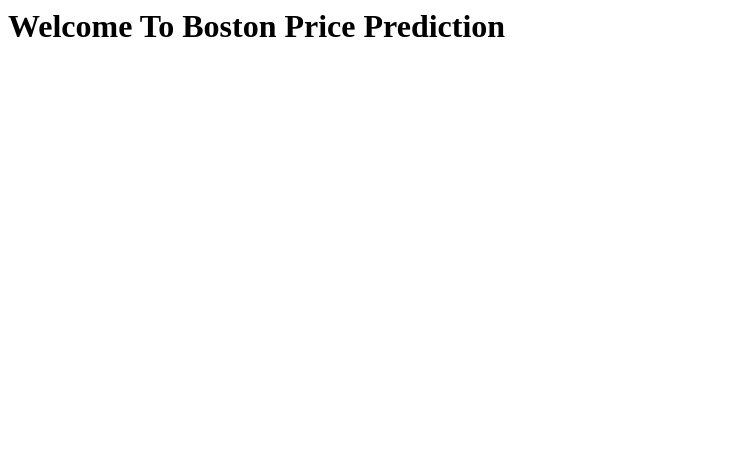
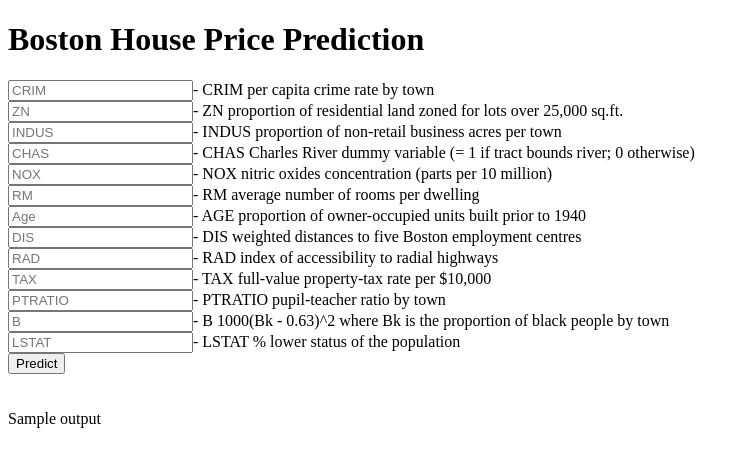
Before and after one commit to arun3583/END_TO_END-MLP1, a Flask app: template templates/home.html in a window 1280 px wide. Shown: the top 467 px of the page, without its empty margins (0-750 px from the left). Run offline with Flask 3, Linux system fonts and the light colour scheme; the template is opened without the code that fills it: most values are stand-ins (such as "Sample title", 1, 10 or a date in 2020); parts of the project's set-up code (start-up, migrations or seed data) failed here and were passed over.

Commit message:
Web app is completed

```diff
--- a/app.py
+++ b/app.py
@@ -21,6 +21,14 @@ def predict_api():
     output=model.predict(output_data)
     print(output[0])
     return jsonify(output[0])
+@app.route("/predict", methods=["POST"])
+def predict():
+    data=[float(x) for x in request.form.values()]
+    final_input=scalar.transform(np.array(data).reshape(1,-1))
+    print(final_input)
+    output=model.predict(final_input)
+    print(output[0])
+    return render_template("home.html", output="The Predicted Price is {}".format(output[0]))
 
 if __name__ == "__main__":
-    app.run(debug=True,port=5002)
+    app.run(debug=True,port=5003)
--- a/templates/home.html
+++ b/templates/home.html
@@ -1,3 +1,48 @@
-<h1>
-    Welcome To Boston Price Prediction
-</h1>
+<!DOCTYPE html>
+<html >
+
+<head>
+  <meta charset="UTF-8">
+  <title>ML API</title>
+  <link href='https://fonts.googleapis.com/css?family=Pacifico' rel='stylesheet' type='text/css'>
+<link href='https://fonts.googleapis.com/css?family=Arimo' rel='stylesheet' type='text/css'>
+<link href='https://fonts.googleapis.com/css?family=Hind:300' rel='stylesheet' type='text/css'>
+<link href='https://fonts.googleapis.com/css?family=Open+Sans+Condensed:300' rel='stylesheet' type='text/css'>
+
+
+</head>
+
+<body>
+ <div class="login">
+	<h1>Boston House Price Prediction</h1>
+
+     <!-- Main Input For Receiving Query to our ML -->
+    <form action="{{ url_for('predict')}}"method="post">
+      <input type="text" name="CRIM" placeholder="CRIM" required="required" />- CRIM     per capita crime rate by town<br>
+    	<input type="text" name="ZN" placeholder="ZN" required="required" />- ZN       proportion of residential land zoned for lots over 25,000 sq.ft.        <br>
+        <input type="text" name="INDUS" placeholder="INDUS" required="required" />- INDUS    proportion of non-retail business acres per town <br>
+        <input type="text" name="CHAS" placeholder="CHAS" required="required" />- CHAS     Charles River dummy variable (= 1 if tract bounds river; 0 otherwise)        <br>
+        <input type="text" name="NOX" placeholder="NOX" required="required" />- NOX      nitric oxides concentration (parts per 10 million)        <br>
+        <input type="text" name="RM" placeholder="RM" required="required" />- RM       average number of rooms per dwelling        <br>
+        <input type="text" name="Age" placeholder="Age" required="required" />- AGE      proportion of owner-occupied units built prior to 1940        <br>
+        <input type="text" name="DIS" placeholder="DIS" required="required" />- DIS      weighted distances to five Boston employment centres        <br>
+        <input type="text" name="RAD" placeholder="RAD" required="required" />- RAD      index of accessibility to radial highways        <br>
+        <input type="text" name="TAX" placeholder="TAX" required="required" />- TAX      full-value property-tax rate per $10,000        <br>
+        <input type="text" name="PTRATIO" placeholder="PTRATIO" required="required" />- PTRATIO  pupil-teacher ratio by town        <br>
+        <input type="text" name="B" placeholder="B" required="required" />- B        1000(Bk - 0.63)^2 where Bk is the proportion of black people by town        <br>
+        <input type="text" name="LSTAT" placeholder="LSTAT" required="required" />- LSTAT    % lower status of the population        <br>
+
+
+
+        <button type="submit" class="btn btn-primary btn-block btn-large">Predict</button>
+    </form>
+
+   <br>
+   <br>
+
+
+ </div>
+ {{output}}
+
+</body>
+</html>
```
